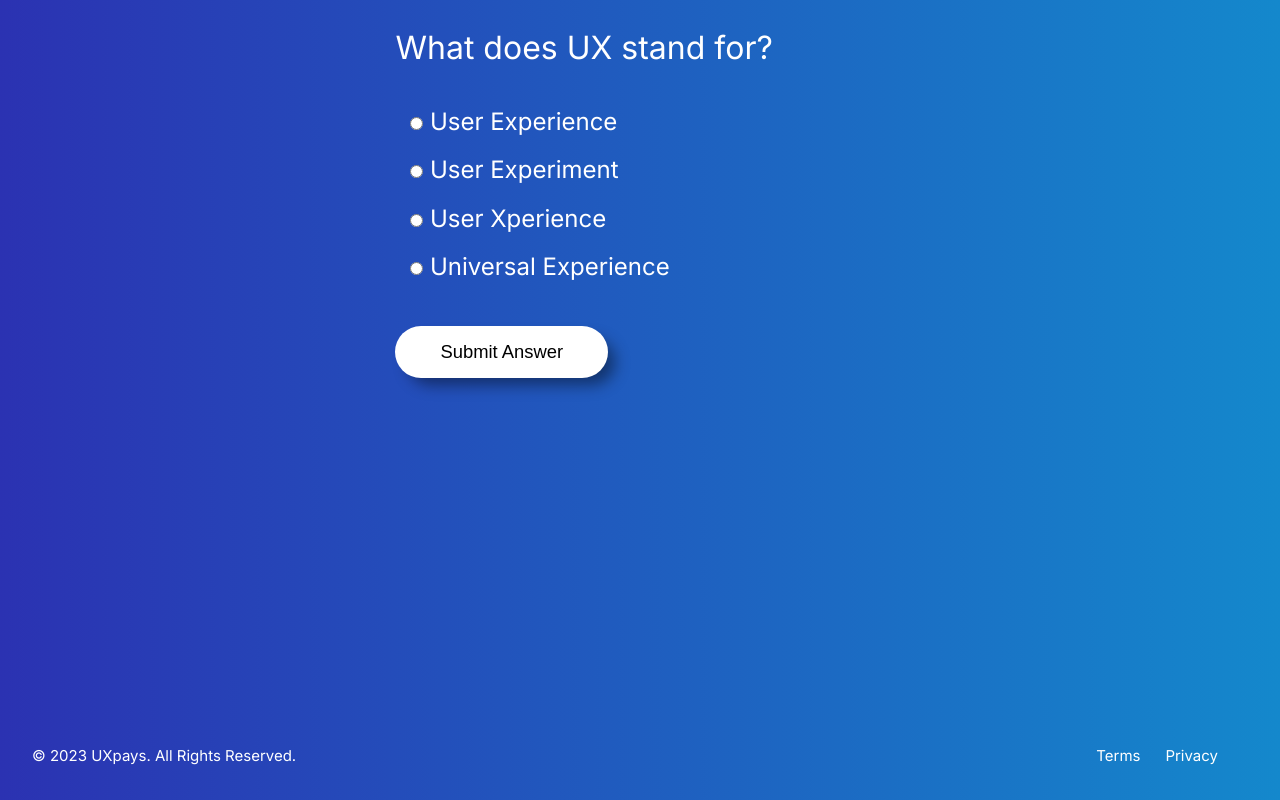
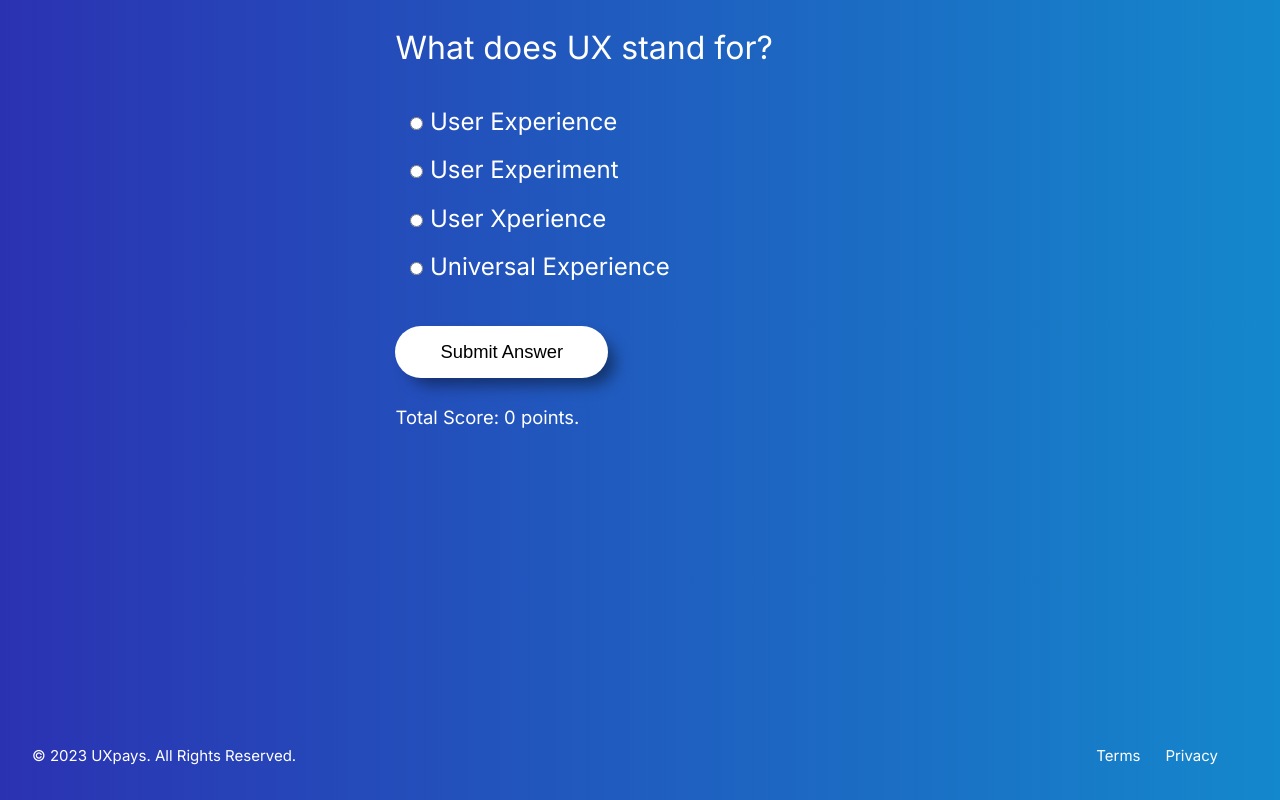
Before and after one commit to jamesdesigns/vue-project, a Vue app: page / in a window 1280 px wide. Shown: the part 1961-2761 px from the top of the page. Built offline with nearby package versions, Linux system fonts and the light colour scheme.

Commit message:
Add new questions to test

```diff
--- a/src/components/TestTwo.vue
+++ b/src/components/TestTwo.vue
@@ -161,6 +161,11 @@ input { margin-left: 3%; }
           </li>
         </ul>
         <button class="submit-btn" @click="submitAnswer" :disabled="answered">Submit Answer</button>
+        <div>
+      <!-- <h2>Congratulations!</h2> -->
+      <!-- <p class="white-text result">You scored a total of {{ totalScore }} points. Great job!</p> -->
+      <p class="white-text result">Total Score: {{ totalScore }} points.</p>
+    </div>
         <div v-if="answered">
           <p class="white-text result">You selected: {{ questions[currentQuestionIndex].options[selectedOptions[currentQuestionIndex]] }}</p>
           <p class="white-text result">Points earned: {{ accumulatedScore[currentQuestionIndex] }}</p>
@@ -168,11 +173,9 @@ input { margin-left: 3%; }
       </div>
       <button class="submit-btn" v-if="answered && currentQuestionIndex < questions.length - 1" @click="nextQuestion">Next Question</button>
     </div>
-    <div v-else>
-      <h2>Congratulations!</h2>
-      <p class="white-text result">You scored a total of {{ totalScore }} points. Great job!</p>
-    </div>
+
   </div>
+
 </template>
 
 <script>
```
